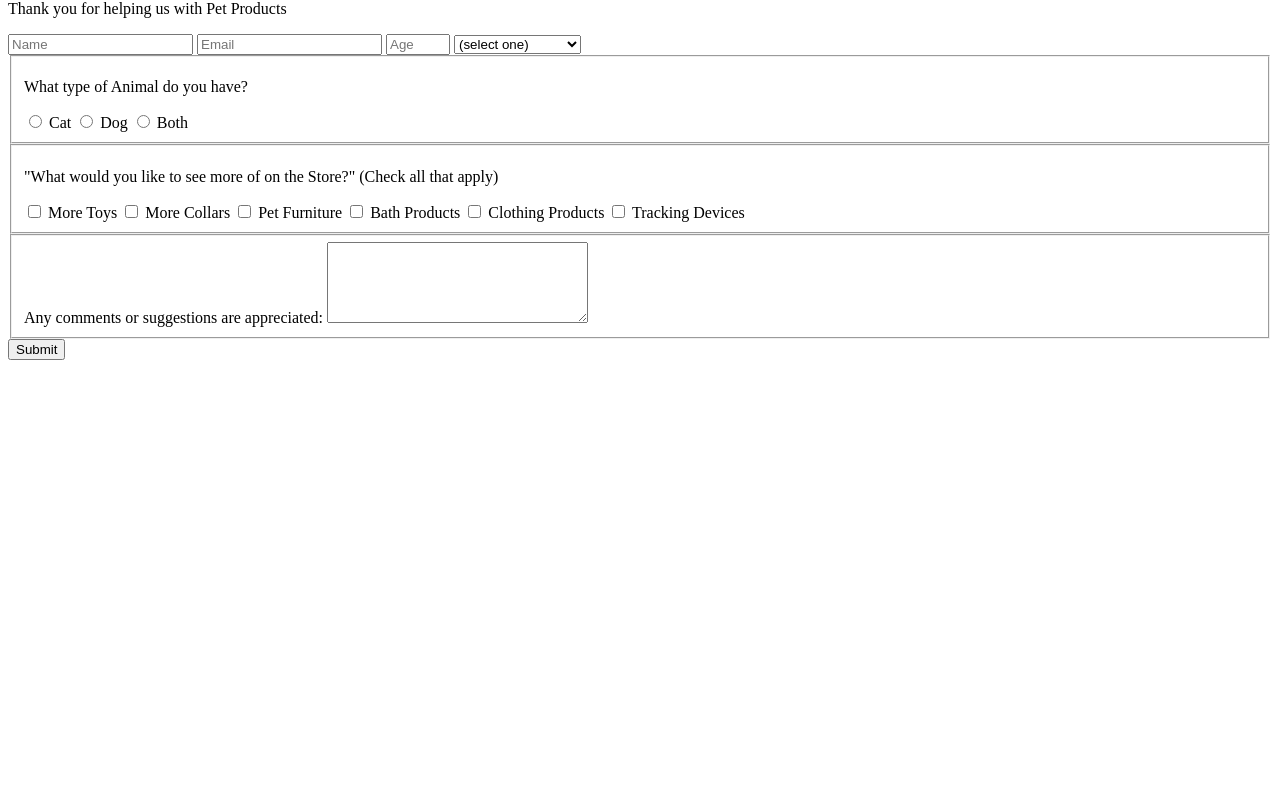
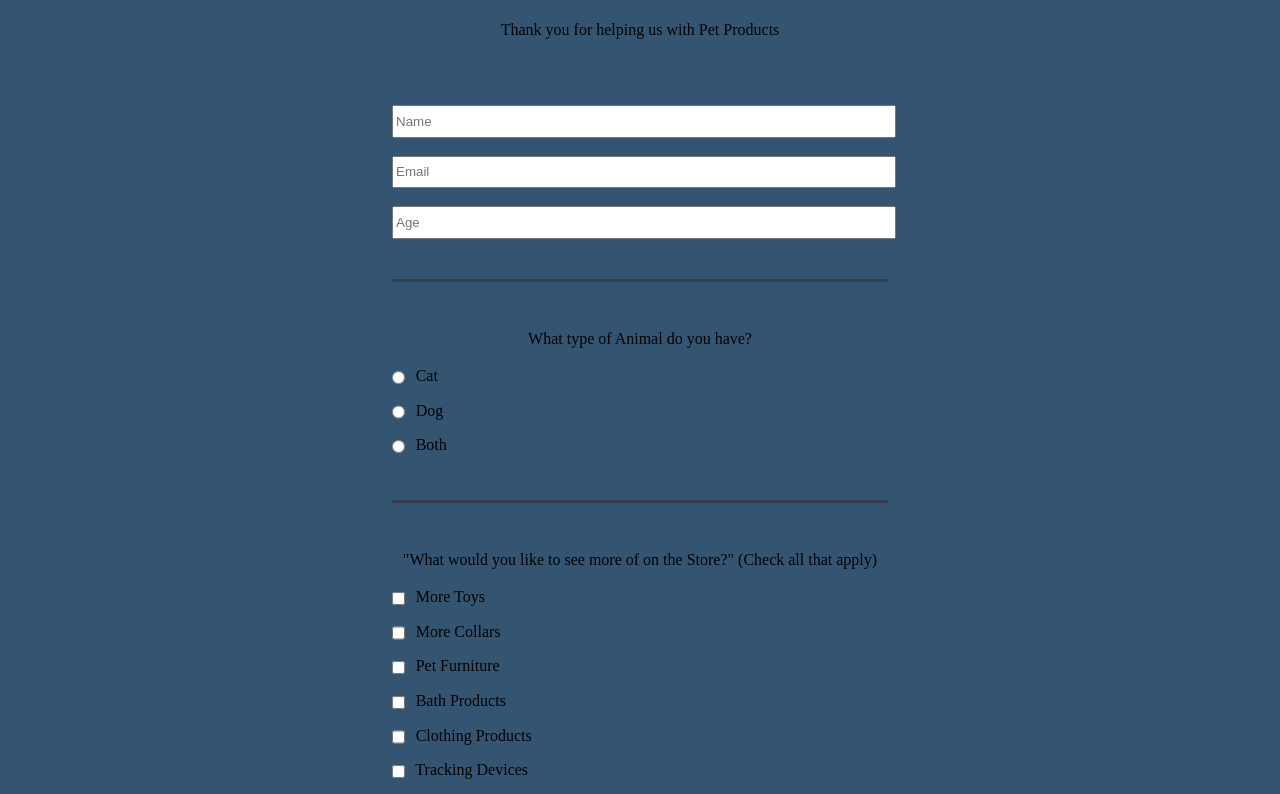
Before and after one commit to BHallPhoto/SurveyForm23, a plain HTML site: page index.html in a window 1280 px wide. Shown: the part 80-874 px from the top of the page. Before the commit the page ends 800 px from the top, so only its background shows below. Drawn offline with Linux system fonts and the light colour scheme.

Commit message:
added css to align everything

```diff
--- a/index.html
+++ b/index.html
@@ -3,6 +3,7 @@
 <head>
     <meta charset="UTF-8">
     <meta name="viewport" content="width=device-width, initial-scale=1.0">
+    <link rel="stylesheet" href="style/styles.css">
     <script src="js/script.js"></script>
     <title>Document</title>
 </head>
@@ -14,62 +15,69 @@
     <!-- Form Area -->
     <form action="post" id="survey-form">
         <!-- Personal Information -->
-        <label for="name" id="name-label">
-            <input name="name" type="text" id="name" required placeholder="Name"/>
-        </label>
-        <label for="email" id="email-label">
-            <input name="email" type="email" id="email" required placeholder="Email"/>
-        </label>
-        <label for="number" id="number-label">
-            <input name="number" type="number" id="number" min="13" max="110" placeholder="Age"/>
-        </label>
-        <select id="dropdown">
-            <option value="">(select one)</option>
-            <option value="1">Our Newsletter</option>
-            <option value="2">Our Facebook Ad</option>
-            <option value="3">Our TikTok Ad</option>
-            <option value="4">Other</option>
-        </select>
+        <fieldset>
+            <div class="info">
+                <label for="name" id="name-label">
+                    <input name="name" type="text" id="name" required placeholder="Name"/>
+                </label>
+                <label for="email" id="email-label">
+                    <input name="email" type="email" id="email" required placeholder="Email"/>
+                </label>
+                <label for="number" id="number-label">
+                    <input name="number" type="number" id="number" min="13" max="110" placeholder="Age"/>
+                </label>
+            </div>
+        </fieldset>
         <fieldset>
             <p>What type of Animal do you have?</p>
             <label for="cat">
-                <input type="radio" name="animal-type" id="cat" /> Cat
+                <input class="inline" type="radio" name="animal-type" id="cat" /> Cat
             </label>
             <label for="dog">
-                <input type="radio" name="animal-type" id="dog" /> Dog
+                <input class="inline" type="radio" name="animal-type" id="dog" /> Dog
             </label>
             <label for="both">
-                <input type="radio" name="animal-type" id="both" /> Both
+                <input class="inline" type="radio" name="animal-type" id="both" /> Both
             </label>
         </fieldset>
         <fieldset>
             <p>"What would you like to see more of on the Store?"<span class="clue"> (Check all that apply)</span></p>
             <label for="toys">
-                <input name="prefer" value="more-toys" type="checkbox" id="toys" class="input-checkbox" />
+                <input class="inline" name="prefer" value="more-toys" type="checkbox" id="toys" class="input-checkbox" />
                 More Toys
             </label>
             <label for="collars">
-                <input name="prefer" value="more-collars" type="checkbox" id="collars" class="input-checkbox" />
+                <input class="inline" name="prefer" value="more-collars" type="checkbox" id="collars" class="input-checkbox" />
                 More Collars
             </label>
             <label for="furniture">
-                <input name="prefer" value="furniture" type="checkbox" id="furniture" class="input-checkbox" />
+                <input class="inline" name="prefer" value="furniture" type="checkbox" id="furniture" class="input-checkbox" />
                 Pet Furniture
             </label>
             <label for="bath">
-                <input name="prefer" value="bath-products" type="checkbox" id="bath" class="input-checkbox" />
+                <input class="inline" name="prefer" value="bath-products" type="checkbox" id="bath" class="input-checkbox" />
                 Bath Products
             </label>
             <label for="clothing">
-                <input name="prefer" value="clothing" type="checkbox" id="clothing" class="input-checkbox" />
+                <input class="inline" name="prefer" value="clothing" type="checkbox" id="clothing" class="input-checkbox" />
                 Clothing Products
             </label>
             <label for="tracking">
-                <input name="prefer" value="tracking" type="checkbox" id="tracking" class="input-checkbox" />
+                <input class="inline" name="prefer" value="tracking" type="checkbox" id="tracking" class="input-checkbox" />
                 Tracking Devices
             </label>
         </fieldset>
         <fieldset>
+            <label for="dropdown">
+                How did you Hear about our new Store?
+                <select id="dropdown">
+                    <option value="">(select one)</option>
+                    <option value="1">Our Newsletter</option>
+                    <option value="2">Our Facebook Ad</option>
+                    <option value="3">Our TikTok Ad</option>
+                    <option value="4">Other</option>
+                </select>
+            </label>
             <label for="comments">
                 Any comments or suggestions are appreciated:
                 <textarea name="comments" id="comments" cols="30" rows="5"></textarea>
--- a/style/styles.css
+++ b/style/styles.css
@@ -0,0 +1,48 @@
+body {
+    width: 100%;
+    height: 100vh;
+    margin: 0;
+    font-size: 16px;
+    background-color: rgb(52, 85, 114);
+}
+
+h1, p {
+    margin: 1em auto;
+    text-align: center;
+}
+
+form {
+    width: 60vw;
+    max-width: 500px;
+    min-width: 300px;
+    margin: 0 auto;
+}
+
+.inline {
+    width: unset;
+    margin: 0 0.5em 0 0;
+    vertical-align: middle;
+  }
+
+label {
+    display: block;
+    margin: 0.5rem 0;
+}
+
+input,
+textarea,
+select {
+    margin: 10px 0 0 0;
+    width: 100%;
+    min-height: 2em;
+}
+
+fieldset {
+    border: none;
+    padding: 2rem 0;
+    border-bottom: 3px solid #3b3b4f;
+}
+
+fieldset:last-of-type {
+    border-bottom: none;
+}
```
